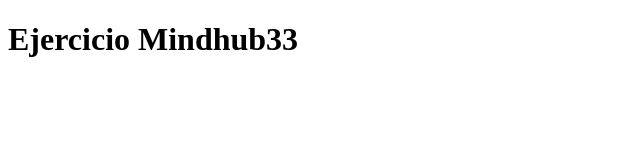
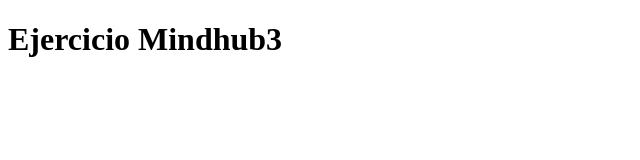
Before and after one commit to VegaSD1807/Ejercicio-Github, a plain HTML site: page index3.html in a window 1280 px wide. Shown: the full height of the page, 0-640 px from the left. Drawn offline with Linux system fonts and the light colour scheme.

Commit message:
arregleh1

```diff
--- a/index3.html
+++ b/index3.html
@@ -4,9 +4,9 @@
     <meta charset="UTF-8">
     <meta http-equiv="X-UA-Compatible" content="IE=edge">
     <meta name="viewport" content="width=device-width, initial-scale=1.0">
-    <title>Ejercicio Mindhub33</title>
+    <title>Ejercicio Mindhub3</title>
 </head>
 <body>
-    <h1>Ejercicio Mindhub33</h1>
+    <h1>Ejercicio Mindhub3</h1>
 </body>
 </html>
```
